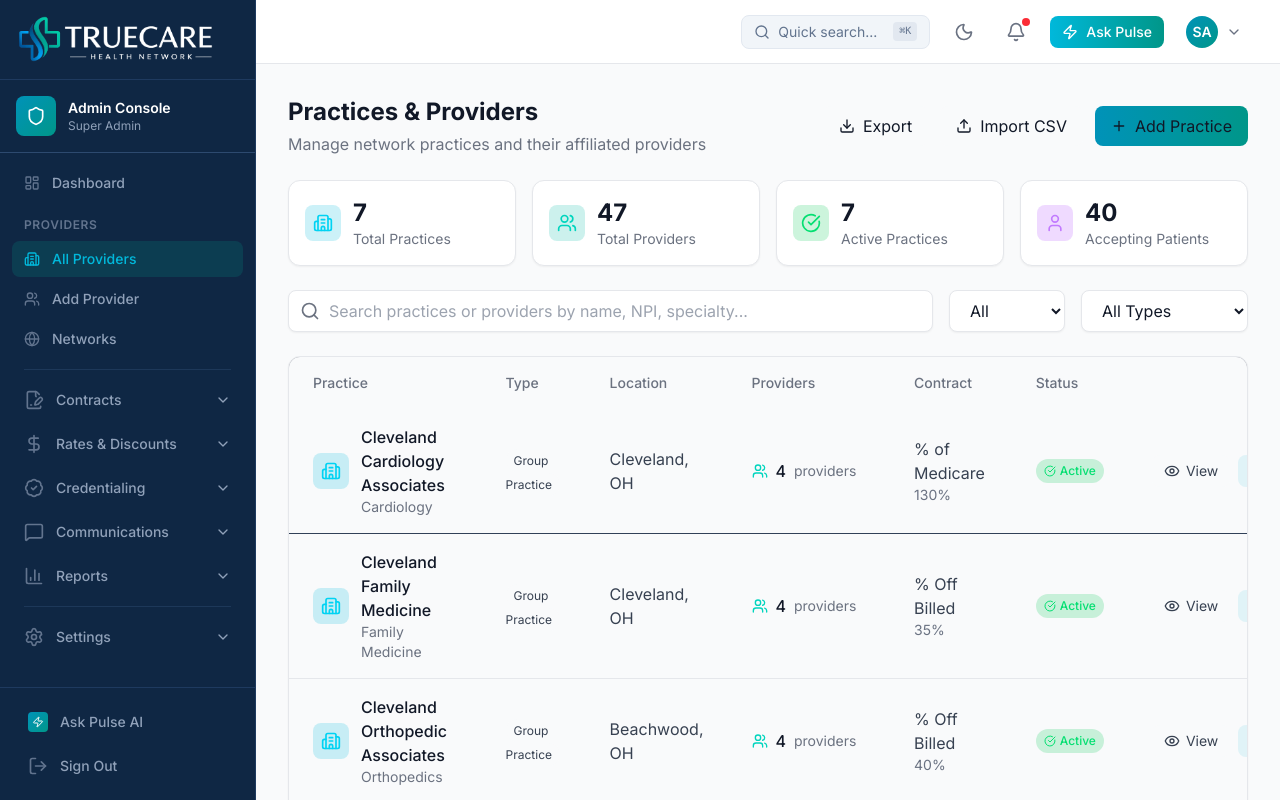
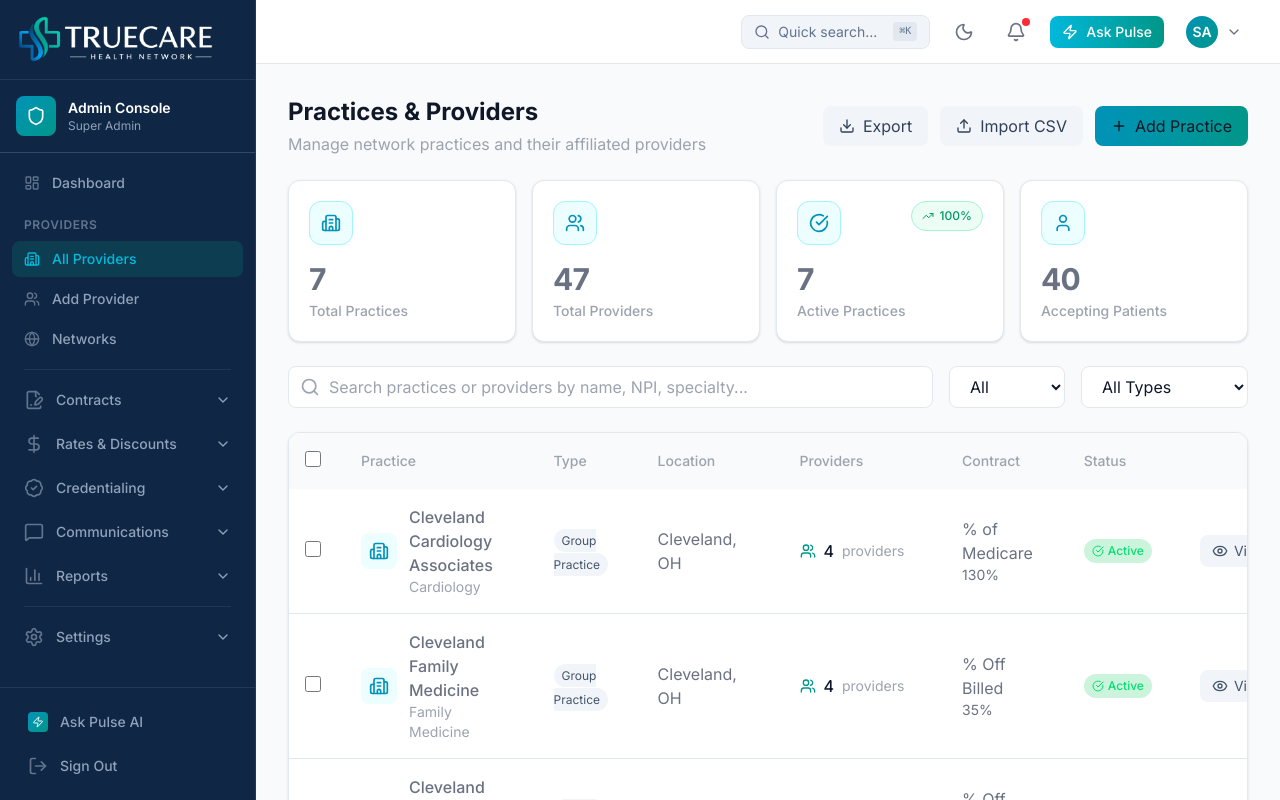
Before and after one commit to CoHoast/clarity-health-network, a Next.js app: page /admin/providers in a window 1280 px wide. Shown: the top 800 px of the page. Built offline with nearby package versions, Linux system fonts and the light colour scheme.

Commit message:
Phase 8: Providers page - theme, bulk select, skeletons, empty states

```diff
--- a/app/admin/providers/page.tsx
+++ b/app/admin/providers/page.tsx
@@ -1,9 +1,16 @@
 "use client";
 
-import { useState } from "react";
-import { Search, Download, Eye, Plus, Building2, MapPin, Phone, Mail, FileText, CheckCircle, Clock, XCircle, X, DollarSign, Edit, User, CreditCard, Save, Users, ChevronRight, Trash2, Upload, FileSpreadsheet, AlertCircle } from "lucide-react";
+import { useState, useEffect } from "react";
+import { Search, Download, Eye, Plus, Building2, MapPin, Phone, Mail, FileText, CheckCircle, Clock, XCircle, X, DollarSign, Edit, User, CreditCard, Save, Users, ChevronRight, Trash2, Upload, FileSpreadsheet, AlertCircle, Globe } from "lucide-react";
 import { motion, AnimatePresence } from "framer-motion";
 import Link from "next/link";
+import { useTheme } from "@/components/admin/ThemeContext";
+import { cn } from "@/lib/utils";
+import { StatCard } from "@/components/admin/ui/StatCard";
+import { StatCardSkeleton, TableRowSkeleton } from "@/components/admin/ui/Skeleton";
+import { EmptyState, NoSearchResults } from "@/components/admin/ui/EmptyState";
+import { useBulkSelect } from "@/lib/hooks/useBulkSelect";
+import { BulkActionBar, bulkActionCreators } from "@/components/admin/ui/BulkActionBar";
 
 // Practice = The office/group (has Pay-To, address, contract)
 interface Practice {
@@ -490,6 +497,7 @@ const statusOptions = ["All", "Active", "Pending", "Inactive"];
 const typeOptions = ["All Types", "Group Practice", "Facility"];
 
 export default function ProvidersPage() {
+  const { isDark } = useTheme();
   const [searchQuery, setSearchQuery] = useState("");
   const [statusFilter, setStatusFilter] = useState("All");
   const [typeFilter, setTypeFilter] = useState("All Types");
@@ -503,6 +511,14 @@ export default function ProvidersPage() {
   const [csvErrors, setCsvErrors] = useState<string[]>([]);
   const [isEditingPractice, setIsEditingPractice] = useState(false);
   const [isEditingProvider, setIsEditingProvider] = useState(false);
+  const [isLoading, setIsLoading] = useState(true);
+  const [showNetworkAssign, setShowNetworkAssign] = useState(false);
+
+  // Simulate loading
+  useEffect(() => {
+    const timer = setTimeout(() => setIsLoading(false), 800);
+    return () => clearTimeout(timer);
+  }, []);
 
   // New practice form
   const [newPractice, setNewPractice] = useState<Partial<Practice>>({
@@ -622,6 +638,39 @@ export default function ProvidersPage() {
     return matchesSearch && matchesStatus && matchesType;
   }).sort((a, b) => a.name.localeCompare(b.name));
 
+  // Bulk select for practices
+  const {
+    selectedIds,
+    isSelected,
+    isAllSelected,
+    isSomeSelected,
+    selectedCount,
+    toggleSelect,
+    toggleSelectAll,
+    clearSelection,
+    getSelectedItems,
+  } = useBulkSelect({
+    items: filteredPractices,
+    getItemId: (practice) => practice.id,
+  });
+
+  // Bulk actions
+  const bulkActions = [
+    bulkActionCreators.assignNetwork(() => setShowNetworkAssign(true)),
+    bulkActionCreators.export(() => {
+      const selected = getSelectedItems();
+      console.log("Exporting:", selected);
+      // Export logic here
+    }),
+    bulkActionCreators.delete(() => {
+      const selected = getSelectedItems();
+      if (confirm(`Delete ${selected.length} practice(s)?`)) {
+        console.log("Deleting:", selected);
+        clearSelection();
+      }
+    }),
+  ];
+
   const getStatusBadge = (status: string) => {
     switch (status) {
       case "active":
@@ -640,17 +689,23 @@ export default function ProvidersPage() {
       {/* Header */}
       <div className="flex items-center justify-between">
         <div>
-          <h1 className="text-2xl font-bold text-white">Practices & Providers</h1>
-          <p className="text-slate-400 mt-1">Manage network practices and their affiliated providers</p>
+          <h1 className={cn("text-2xl font-bold", isDark ? "text-white" : "text-slate-900")}>Practices & Providers</h1>
+          <p className={cn("mt-1", isDark ? "text-slate-400" : "text-slate-500")}>Manage network practices and their affiliated providers</p>
         </div>
         <div className="flex gap-3">
-          <button className="flex items-center gap-2 px-4 py-2 bg-slate-700 text-white rounded-lg hover:bg-slate-600 transition-colors">
+          <button className={cn(
+            "flex items-center gap-2 px-4 py-2 rounded-lg transition-colors",
+            isDark ? "bg-slate-700 text-white hover:bg-slate-600" : "bg-slate-100 text-slate-700 hover:bg-slate-200"
+          )}>
             <Download className="w-4 h-4" />
             Export
           </button>
           <button
             onClick={() => setShowCsvUpload(true)}
-            className="flex items-center gap-2 px-4 py-2 bg-slate-700 text-white rounded-lg hover:bg-slate-600 transition-colors"
+            className={cn(
+              "flex items-center gap-2 px-4 py-2 rounded-lg transition-colors",
+              isDark ? "bg-slate-700 text-white hover:bg-slate-600" : "bg-slate-100 text-slate-700 hover:bg-slate-200"
+            )}
           >
             <Upload className="w-4 h-4" />
             Import CSV
@@ -666,69 +721,72 @@ export default function ProvidersPage() {
       </div>
 
       {/* Stats */}
-      <div className="grid grid-cols-4 gap-4">
-        <div className="bg-slate-800 rounded-xl p-4 border border-slate-700">
-          <div className="flex items-center gap-3">
-            <div className="p-2 bg-cyan-500/20 rounded-lg">
-              <Building2 className="w-5 h-5 text-cyan-400" />
-            </div>
-            <div>
-              <p className="text-2xl font-bold text-white">{practices.length}</p>
-              <p className="text-sm text-slate-400">Total Practices</p>
-            </div>
-          </div>
-        </div>
-        <div className="bg-slate-800 rounded-xl p-4 border border-slate-700">
-          <div className="flex items-center gap-3">
-            <div className="p-2 bg-teal-500/20 rounded-lg">
-              <Users className="w-5 h-5 text-teal-400" />
-            </div>
-            <div>
-              <p className="text-2xl font-bold text-white">{providers.length}</p>
-              <p className="text-sm text-slate-400">Total Providers</p>
-            </div>
-          </div>
-        </div>
-        <div className="bg-slate-800 rounded-xl p-4 border border-slate-700">
-          <div className="flex items-center gap-3">
-            <div className="p-2 bg-green-500/20 rounded-lg">
-              <CheckCircle className="w-5 h-5 text-green-400" />
-            </div>
-            <div>
-              <p className="text-2xl font-bold text-white">{practices.filter(p => p.status === "active").length}</p>
-              <p className="text-sm text-slate-400">Active Practices</p>
-            </div>
-          </div>
-        </div>
-        <div className="bg-slate-800 rounded-xl p-4 border border-slate-700">
-          <div className="flex items-center gap-3">
-            <div className="p-2 bg-purple-500/20 rounded-lg">
-              <User className="w-5 h-5 text-purple-400" />
-            </div>
-            <div>
-              <p className="text-2xl font-bold text-white">{providers.filter(p => p.acceptingNewPatients).length}</p>
-              <p className="text-sm text-slate-400">Accepting Patients</p>
-            </div>
-          </div>
-        </div>
+      <div className="grid grid-cols-2 lg:grid-cols-4 gap-4">
+        {isLoading ? (
+          <>
+            <StatCardSkeleton />
+            <StatCardSkeleton />
+            <StatCardSkeleton />
+            <StatCardSkeleton />
+          </>
+        ) : (
+          <>
+            <StatCard
+              label="Total Practices"
+              value={practices.length}
+              icon={<Building2 className="w-5 h-5" />}
+              delay={0}
+            />
+            <StatCard
+              label="Total Providers"
+              value={providers.length}
+              icon={<Users className="w-5 h-5" />}
+              delay={1}
+            />
+            <StatCard
+              label="Active Practices"
+              value={practices.filter(p => p.status === "active").length}
+              change={`${Math.round((practices.filter(p => p.status === "active").length / practices.length) * 100)}%`}
+              trend="up"
+              icon={<CheckCircle className="w-5 h-5" />}
+              delay={2}
+            />
+            <StatCard
+              label="Accepting Patients"
+              value={providers.filter(p => p.acceptingNewPatients).length}
+              icon={<User className="w-5 h-5" />}
+              delay={3}
+            />
+          </>
+        )}
       </div>
 
       {/* Filters */}
-      <div className="flex gap-4">
+      <div className="flex flex-col sm:flex-row gap-4">
         <div className="relative flex-1">
-          <Search className="absolute left-3 top-1/2 -translate-y-1/2 w-5 h-5 text-slate-400" />
+          <Search className={cn("absolute left-3 top-1/2 -translate-y-1/2 w-5 h-5", isDark ? "text-slate-400" : "text-slate-500")} />
           <input
             type="text"
             placeholder="Search practices or providers by name, NPI, specialty..."
             value={searchQuery}
             onChange={(e) => setSearchQuery(e.target.value)}
-            className="w-full pl-10 pr-4 py-2 bg-slate-800 border border-slate-700 rounded-lg text-white placeholder-slate-400 focus:outline-none focus:ring-2 focus:ring-cyan-500"
+            className={cn(
+              "w-full pl-10 pr-4 py-2 rounded-lg border focus:outline-none focus:ring-2 focus:ring-cyan-500",
+              isDark
+                ? "bg-slate-800 border-slate-700 text-white placeholder-slate-400"
+                : "bg-white border-slate-200 text-slate-900 placeholder-slate-400"
+            )}
           />
         </div>
         <select
           value={statusFilter}
           onChange={(e) => setStatusFilter(e.target.value)}
-          className="px-4 py-2 bg-slate-800 border border-slate-700 rounded-lg text-white focus:outline-none focus:ring-2 focus:ring-cyan-500"
+          className={cn(
+            "px-4 py-2 rounded-lg border focus:outline-none focus:ring-2 focus:ring-cyan-500",
+            isDark
+              ? "bg-slate-800 border-slate-700 text-white"
+              : "bg-white border-slate-200 text-slate-900"
+          )}
         >
           {statusOptions.map(status => (
             <option key={status} value={status}>{status}</option>
@@ -737,7 +795,12 @@ export default function ProvidersPage() {
         <select
           value={typeFilter}
           onChange={(e) => setTypeFilter(e.target.value)}
-          className="px-4 py-2 bg-slate-800 border border-slate-700 rounded-lg text-white focus:outline-none focus:ring-2 focus:ring-cyan-500"
+          className={cn(
+            "px-4 py-2 rounded-lg border focus:outline-none focus:ring-2 focus:ring-cyan-500",
+            isDark
+              ? "bg-slate-800 border-slate-700 text-white"
+              : "bg-white border-slate-200 text-slate-900"
+          )}
         >
           {typeOptions.map(type => (
             <option key={type} value={type}>{type}</option>
@@ -746,51 +809,120 @@ export default function ProvidersPage() {
       </div>
 
       {/* Practices Table */}
-      <div className="bg-slate-800 rounded-xl border border-slate-700 overflow-hidden">
+      <div className={cn(
+        "rounded-xl border overflow-hidden",
+        isDark ? "bg-slate-800 border-slate-700" : "bg-white border-slate-200 shadow-sm"
+      )}>
+        {isLoading ? (
           <table className="w-full">
-          <thead className="bg-slate-900/50">
+            <thead className={isDark ? "bg-slate-900/50" : "bg-slate-50"}>
               <tr>
-              <th className="text-left px-6 py-4 text-sm font-medium text-slate-400">Practice</th>
-              <th className="text-left px-6 py-4 text-sm font-medium text-slate-400">Type</th>
-              <th className="text-left px-6 py-4 text-sm font-medium text-slate-400">Location</th>
-              <th className="text-left px-6 py-4 text-sm font-medium text-slate-400">Providers</th>
-              <th className="text-left px-6 py-4 text-sm font-medium text-slate-400">Contract</th>
-              <th className="text-left px-6 py-4 text-sm font-medium text-slate-400">Status</th>
-              <th className="text-right px-6 py-4 text-sm font-medium text-slate-400">Actions</th>
+                <th className={cn("text-left px-6 py-4 text-sm font-medium", isDark ? "text-slate-400" : "text-slate-500")}>Practice</th>
+                <th className={cn("text-left px-6 py-4 text-sm font-medium", isDark ? "text-slate-400" : "text-slate-500")}>Type</th>
+                <th className={cn("text-left px-6 py-4 text-sm font-medium", isDark ? "text-slate-400" : "text-slate-500")}>Location</th>
+                <th className={cn("text-left px-6 py-4 text-sm font-medium", isDark ? "text-slate-400" : "text-slate-500")}>Providers</th>
+                <th className={cn("text-left px-6 py-4 text-sm font-medium", isDark ? "text-slate-400" : "text-slate-500")}>Contract</th>
+                <th className={cn("text-left px-6 py-4 text-sm font-medium", isDark ? "text-slate-400" : "text-slate-500")}>Status</th>
+                <th className={cn("text-right px-6 py-4 text-sm font-medium", isDark ? "text-slate-400" : "text-slate-500")}>Actions</th>
               </tr>
             </thead>
-          <tbody className="divide-y divide-slate-700">
+            <tbody className={cn("divide-y", isDark ? "divide-slate-700" : "divide-slate-200")}>
+              {Array.from({ length: 5 }).map((_, i) => (
+                <TableRowSkeleton key={i} columns={7} />
+              ))}
+            </tbody>
+          </table>
+        ) : filteredPractices.length === 0 ? (
+          searchQuery ? (
+            <NoSearchResults query={searchQuery} onClear={() => setSearchQuery("")} />
+          ) : (
+            <EmptyState
+              icon={<Building2 className="w-8 h-8" />}
+              title="No practices yet"
+              description="Get started by adding your first practice to the network."
+              action={{
+                label: "Add Practice",
+                onClick: () => setShowAddPractice(true),
+              }}
+            />
+          )
+        ) : (
+          <table className="w-full">
+            <thead className={isDark ? "bg-slate-900/50" : "bg-slate-50"}>
+              <tr>
+                <th className="w-10 px-4 py-4">
+                  <input
+                    type="checkbox"
+                    checked={isAllSelected}
+                    ref={(el) => { if (el) el.indeterminate = isSomeSelected; }}
+                    onChange={toggleSelectAll}
+                    className="w-4 h-4 rounded border-slate-300 text-cyan-600 focus:ring-cyan-500"
+                  />
+                </th>
+                <th className={cn("text-left px-6 py-4 text-sm font-medium", isDark ? "text-slate-400" : "text-slate-500")}>Practice</th>
+                <th className={cn("text-left px-6 py-4 text-sm font-medium", isDark ? "text-slate-400" : "text-slate-500")}>Type</th>
+                <th className={cn("text-left px-6 py-4 text-sm font-medium", isDark ? "text-slate-400" : "text-slate-500")}>Location</th>
+                <th className={cn("text-left px-6 py-4 text-sm font-medium", isDark ? "text-slate-400" : "text-slate-500")}>Providers</th>
+                <th className={cn("text-left px-6 py-4 text-sm font-medium", isDark ? "text-slate-400" : "text-slate-500")}>Contract</th>
+                <th className={cn("text-left px-6 py-4 text-sm font-medium", isDark ? "text-slate-400" : "text-slate-500")}>Status</th>
+                <th className={cn("text-right px-6 py-4 text-sm font-medium", isDark ? "text-slate-400" : "text-slate-500")}>Actions</th>
+              </tr>
+            </thead>
+            <tbody className={cn("divide-y", isDark ? "divide-slate-700" : "divide-slate-200")}>
               {filteredPractices.map(practice => {
                 const practiceProviders = getProvidersForPractice(practice.id);
+                const selected = isSelected(practice.id);
                 return (
-                <tr key={practice.id} className="hover:bg-slate-700/30 transition-colors">
+                <tr
+                  key={practice.id}
+                  className={cn(
+                    "transition-colors",
+                    selected
+                      ? (isDark ? "bg-cyan-900/20" : "bg-cyan-50")
+                      : (isDark ? "hover:bg-slate-700/30" : "hover:bg-slate-50")
+                  )}
+                >
+                  <td className="w-10 px-4 py-4">
+                    <input
+                      type="checkbox"
+                      checked={selected}
+                      onChange={() => toggleSelect(practice.id)}
+                      className="w-4 h-4 rounded border-slate-300 text-cyan-600 focus:ring-cyan-500"
+                    />
+                  </td>
                   <td className="px-6 py-4">
                     <Link href={`/admin/providers/${practice.id}`} className="flex items-center gap-3 group">
-                      <div className="p-2 bg-cyan-500/20 rounded-lg">
-                        <Building2 className="w-5 h-5 text-cyan-400" />
-                      </div>
-                      <div>
-                        <p className="font-medium text-white group-hover:text-cyan-400 transition-colors">{practice.name}</p>
-                        <p className="text-sm text-slate-400">{practice.specialty}</p>
+                      <div className={cn(
+                        "p-2 rounded-lg",
+                        isDark ? "bg-cyan-500/20" : "bg-cyan-50"
+                      )}>
+                        <Building2 className={cn("w-5 h-5", isDark ? "text-cyan-400" : "text-cyan-600")} />
+                      </div>
+                      <div>
+                        <p className={cn("font-medium group-hover:text-cyan-500 transition-colors", isDark ? "text-white" : "text-slate-900")}>{practice.name}</p>
+                        <p className={cn("text-sm", isDark ? "text-slate-400" : "text-slate-500")}>{practice.specialty}</p>
                       </div>
                     </Link>
                   </td>
                   <td className="px-6 py-4">
-                    <span className="px-2 py-1 bg-slate-700 text-slate-300 text-xs rounded-full">{practice.type}</span>
+                    <span className={cn(
+                      "px-2 py-1 text-xs rounded-full",
+                      isDark ? "bg-slate-700 text-slate-300" : "bg-slate-100 text-slate-600"
+                    )}>{practice.type}</span>
                   </td>
                   <td className="px-6 py-4">
-                    <p className="text-slate-300">{practice.city}, {practice.state}</p>
+                    <p className={isDark ? "text-slate-300" : "text-slate-600"}>{practice.city}, {practice.state}</p>
                   </td>
                   <td className="px-6 py-4">
                     <div className="flex items-center gap-2">
-                      <Users className="w-4 h-4 text-teal-400" />
-                      <span className="text-white font-medium">{practiceProviders.length}</span>
-                      <span className="text-slate-400 text-sm">providers</span>
+                      <Users className={cn("w-4 h-4", isDark ? "text-teal-400" : "text-teal-600")} />
+                      <span className={cn("font-medium", isDark ? "text-white" : "text-slate-900")}>{practiceProviders.length}</span>
+                      <span className={cn("text-sm", isDark ? "text-slate-400" : "text-slate-500")}>providers</span>
                     </div>
                   </td>
                   <td className="px-6 py-4">
-                    <p className="text-slate-300">{practice.discountType}</p>
-                    <p className="text-sm text-cyan-400">{practice.discountRate}</p>
+                    <p className={isDark ? "text-slate-300" : "text-slate-600"}>{practice.discountType}</p>
+                    <p className={cn("text-sm", isDark ? "text-cyan-400" : "text-cyan-600")}>{practice.discountRate}</p>
                   </td>
                   <td className="px-6 py-4">
                     {getStatusBadge(practice.status)}
@@ -799,7 +931,12 @@ export default function ProvidersPage() {
                     <div className="flex items-center justify-end gap-2">
                       <Link
                         href={`/admin/providers/${practice.id}`}
-                        className="flex items-center gap-1.5 px-3 py-1.5 text-slate-300 bg-slate-700 hover:bg-slate-600 rounded-lg transition-colors text-sm"
+                        className={cn(
+                          "flex items-center gap-1.5 px-3 py-1.5 rounded-lg transition-colors text-sm",
+                          isDark
+                            ? "text-slate-300 bg-slate-700 hover:bg-slate-600"
+                            : "text-slate-600 bg-slate-100 hover:bg-slate-200"
+                        )}
                         title="View Practice Details"
                       >
                         <Eye className="w-4 h-4" />
@@ -807,7 +944,12 @@ export default function ProvidersPage() {
                       </Link>
                       <Link
                         href={`/admin/providers/${practice.id}?edit=true`}
-                        className="flex items-center gap-1.5 px-3 py-1.5 text-cyan-400 bg-cyan-500/10 hover:bg-cyan-500/20 rounded-lg transition-colors text-sm"
+                        className={cn(
+                          "flex items-center gap-1.5 px-3 py-1.5 rounded-lg transition-colors text-sm",
+                          isDark
+                            ? "text-cyan-400 bg-cyan-500/10 hover:bg-cyan-500/20"
+                            : "text-cyan-600 bg-cyan-50 hover:bg-cyan-100"
+                        )}
                         title="Edit Practice"
                       >
                         <Edit className="w-4 h-4" />
@@ -820,7 +962,75 @@ export default function ProvidersPage() {
             })}
             </tbody>
           </table>
-      </div>
+        )}
+      </div>
+
+      {/* Bulk Actions Bar */}
+      <BulkActionBar
+        selectedCount={selectedCount}
+        itemLabel="practice"
+        actions={bulkActions}
+        onClear={clearSelection}
+      />
+
+      {/* Network Assignment Modal */}
+      <AnimatePresence>
+        {showNetworkAssign && (
+          <div className="fixed inset-0 bg-black/50 flex items-center justify-center z-50 p-4" onClick={() => setShowNetworkAssign(false)}>
+            <motion.div
+              initial={{ opacity: 0, scale: 0.95 }}
+              animate={{ opacity: 1, scale: 1 }}
+              exit={{ opacity: 0, scale: 0.95 }}
+              className={cn(
+                "rounded-xl max-w-lg w-full max-h-[90vh] overflow-auto border",
+                isDark ? "bg-slate-800 border-slate-700" : "bg-white border-slate-200"
+              )}
+              onClick={(e) => e.stopPropagation()}
+            >
+              <div className={cn("p-6 border-b", isDark ? "border-slate-700" : "border-slate-200")}>
+                <div className="flex items-center justify-between">
+                  <h2 className={cn("text-xl font-bold", isDark ? "text-white" : "text-slate-900")}>Assign to Network</h2>
+                  <button onClick={() => setShowNetworkAssign(false)} className={isDark ? "text-slate-400 hover:text-white" : "text-slate-500 hover:text-slate-900"}>
+                    <X className="w-6 h-6" />
+                  </button>
+                </div>
+                <p className={cn("mt-1", isDark ? "text-slate-400" : "text-slate-500")}>
+                  Assign {selectedCount} practice(s) to a network
+                </p>
+              </div>
+              <div className="p-6 space-y-4">
+                {networks.map(network => (
+                  <button
+                    key={network.id}
+                    onClick={() => {
+                      console.log("Assigning to network:", network.id, getSelectedItems());
+                      setShowNetworkAssign(false);
+                      clearSelection();
+                    }}
+                    className={cn(
+                      "w-full p-4 rounded-lg border text-left transition-colors",
+                      isDark
+                        ? "bg-slate-700/50 border-slate-600 hover:bg-slate-700"
+                        : "bg-slate-50 border-slate-200 hover:bg-slate-100"
+                    )}
+                  >
+                    <div className="flex items-center justify-between">
+                      <div>
+                        <p className={cn("font-medium", isDark ? "text-white" : "text-slate-900")}>{network.name}</p>
+                        <p className={cn("text-sm", isDark ? "text-slate-400" : "text-slate-500")}>{network.description}</p>
+                      </div>
+                      <div className="flex items-center gap-2">
+                        <Globe className={cn("w-4 h-4", isDark ? "text-cyan-400" : "text-cyan-600")} />
+                        <span className={cn("text-sm", isDark ? "text-slate-400" : "text-slate-500")}>{network.providerCount} providers</span>
+                      </div>
+                    </div>
+                  </button>
+                ))}
+              </div>
+            </motion.div>
+          </div>
+        )}
+      </AnimatePresence>
 
       {/* Practice Detail Modal */}
       <AnimatePresence>
```
Lines whose indentation alone changed are shown as unchanged.
